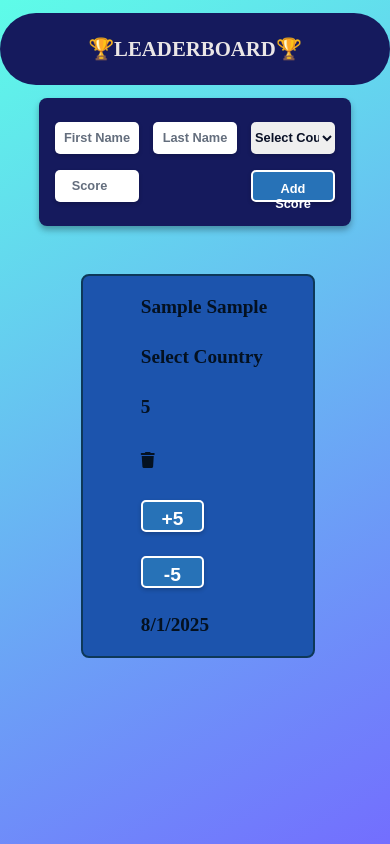
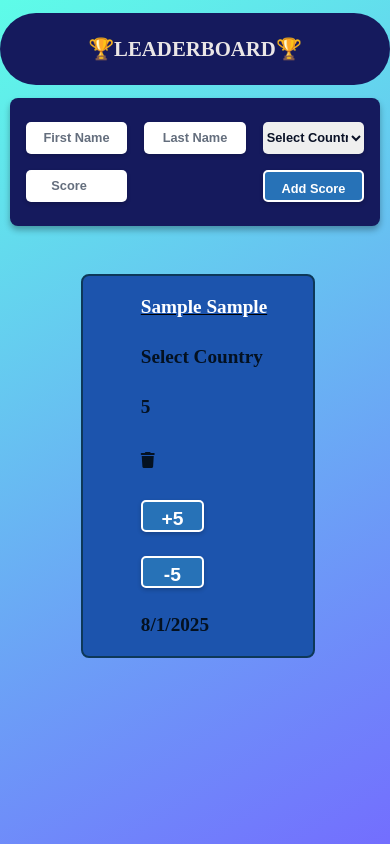
Before and after one commit to PriyaMaity/LeaderBoard-Project, a plain HTML site: page index.html in a window 390 px wide. Both pictures are taken after typing "Sample", "Sample", "5" into the empty fields and a click on the button "Add Score". Drawn offline with Linux system fonts and the light colour scheme.

Commit message:
Make Changes

```diff
--- a/style.css
+++ b/style.css
@@ -106,6 +106,10 @@ button:hover{
   font-weight: bold;
   margin: 10px 30px;
 }
+.player-data .name{
+  color: white;
+  text-decoration: underline black;
+}
 .player-data i{
   margin: 1rem;
   margin-left: 8rem;
@@ -174,6 +178,7 @@ button:hover{
   }
   .add-score{
     flex-direction: row;
+    width: 95%;
   }
 
   .player-data {
```
